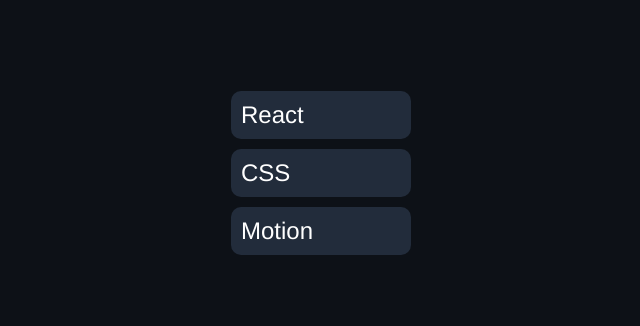
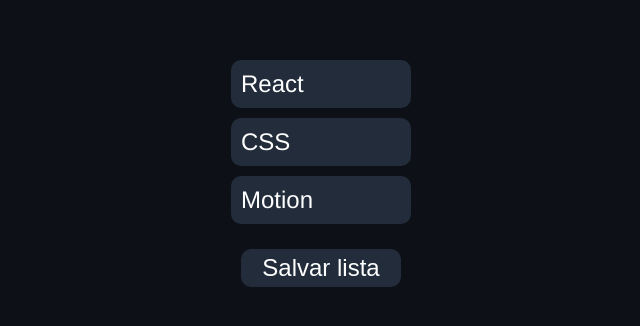
Before and after one commit to developermartins/drag-to-reorder-list, a React (Create React App) app: page / in a window 1280 px wide. Shown: the part 232-558 px from the top of the page, without its empty margins (319-959 px from the left). Built offline with nearby package versions, Linux system fonts and the light colour scheme.

Commit message:
implement save order function

```diff
--- a/src/App.css
+++ b/src/App.css
@@ -10,6 +10,7 @@
   display: flex;
   align-items: center;
   justify-content: center;
+  flex-direction: column;
 }
 
 .content-section ul {
@@ -24,5 +25,17 @@
   border-radius: 10px;
   font-size: 1.5rem;
   font-family: Helvetica, sans-serif;
+  cursor: grab;
+}
+
+.save-btn {
+  margin-top: 25px;
+  width: 10rem;
+  border-radius: 10px;
+  padding: 5px;
+  font-size: 1.5rem;
   cursor: pointer;
+  background-color: #222c3b;
+  color: white;
+  border: none;
 }
--- a/src/App.jsx
+++ b/src/App.jsx
@@ -7,21 +7,19 @@
 
   const [items, setItems] = useState(["React", "CSS", "Motion"]);
 
-  // useEffect(() => {
-  //   const savedData = localStorage.getItem("items");
+  useEffect(() => {
+    const savedData = localStorage.getItem("items");
 
-  //   const getItems = () => {
-  //     if (savedData) {
-  //       setItems(JSON.parse(savedData));
-  //     } else {
-  //       localStorage.setItem("items", JSON.stringify(items));
-  //       setItems(items);
-  //     };
-  //   };
+    if (savedData) {
+      setItems(JSON.parse(savedData));
+    };
 
-  //   getItems();
+  }, []);
 
-  // }, []);
+  const saveItems = () => {
+    localStorage.setItem("items", JSON.stringify(items));
+    setItems(items);
+  };
 
   return (
     <section className='content-section'>
@@ -32,6 +30,12 @@
           </Reorder.Item>
         )) }
       </Reorder.Group>
+      <button
+        className='save-btn'
+        onClick={ saveItems }
+      >
+        Salvar lista
+      </button>
     </section>
   );
 };
```
